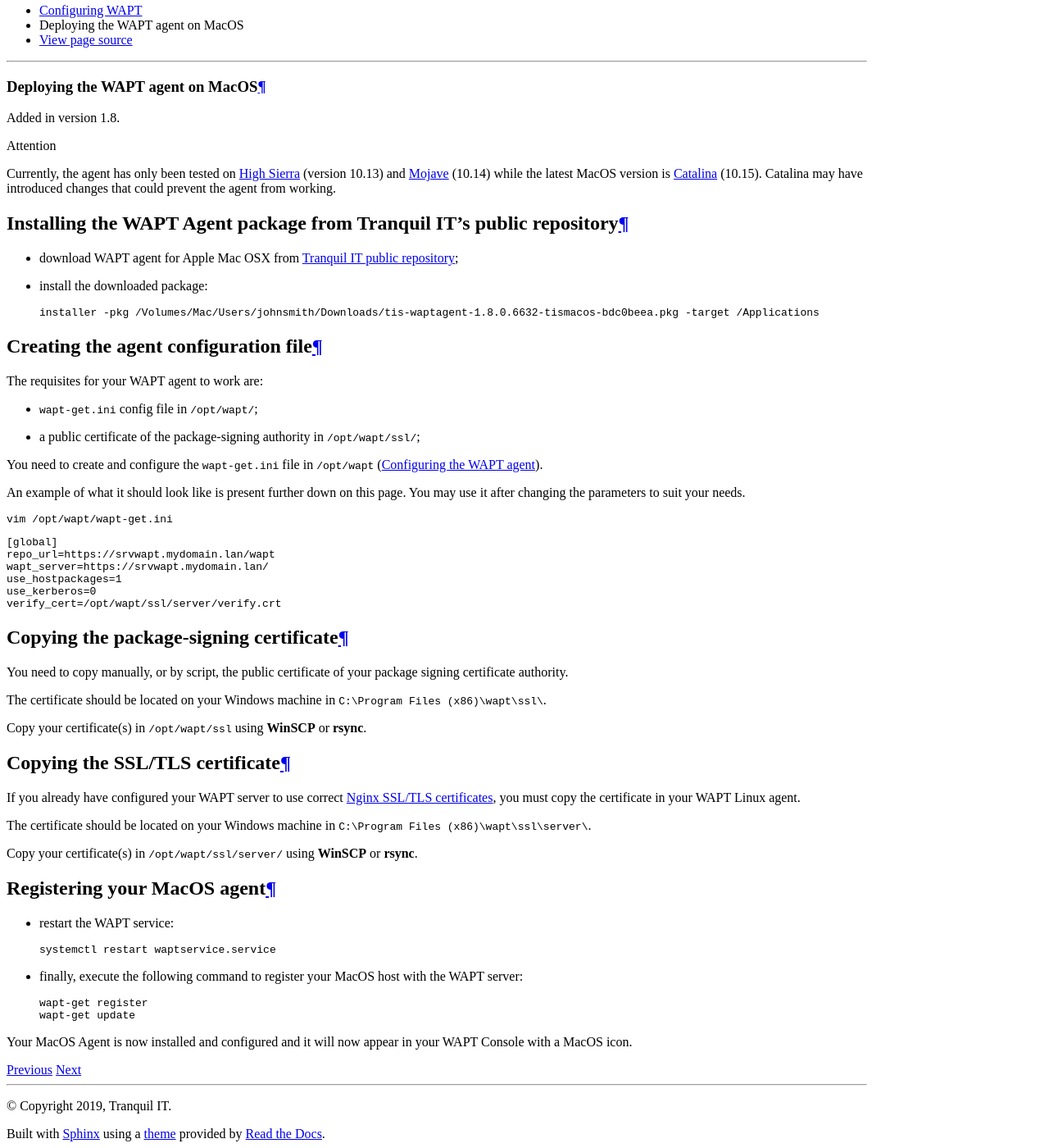
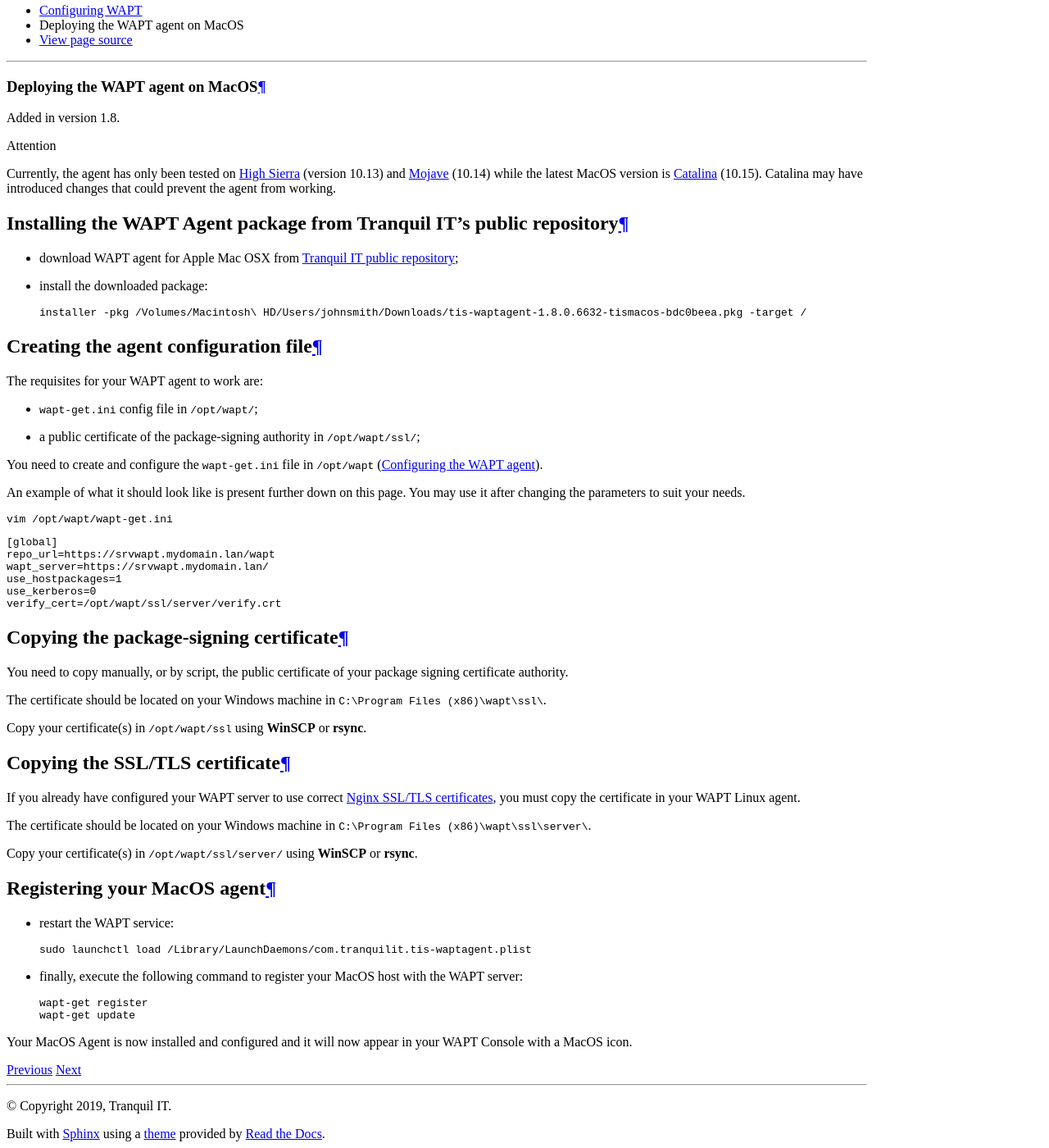
Before and after one commit to tranquilit/WAPT-Documentation, a Sphinx documentation site: the page built from source/wapt-configuration/wapt-deploy/waptagent-macos.rst, in a window 1280 px wide and 1400 px high, scrolled down 963 px. Shown: the whole window at 82% size. Built offline with Sphinx 7.4.7 and the Read the Docs theme 2.0.0, drawn with Linux system fonts in a browser that asks for light colours.

Commit message:
Fixed macos pkg installation

```diff
--- a/source/wapt-configuration/wapt-deploy/waptagent-macos.rst
+++ b/source/wapt-configuration/wapt-deploy/waptagent-macos.rst
@@ -34,7 +34,7 @@
 
   .. code-block:: bash
 
-    installer -pkg /Volumes/Mac/Users/johnsmith/Downloads/tis-waptagent-1.8.0.6632-tismacos-bdc0beea.pkg -target /Applications
+    installer -pkg /Volumes/Macintosh\ HD/Users/johnsmith/Downloads/tis-waptagent-1.8.0.6632-tismacos-bdc0beea.pkg -target /
 
 Creating the agent configuration file
 +++++++++++++++++++++++++++++++++++++
@@ -96,7 +96,7 @@
 
   .. code-block:: bash
 
-    systemctl restart waptservice.service
+    sudo launchctl load /Library/LaunchDaemons/com.tranquilit.tis-waptagent.plist
 
 * finally, execute the following command to register your MacOS host
   with the WAPT server:
```
